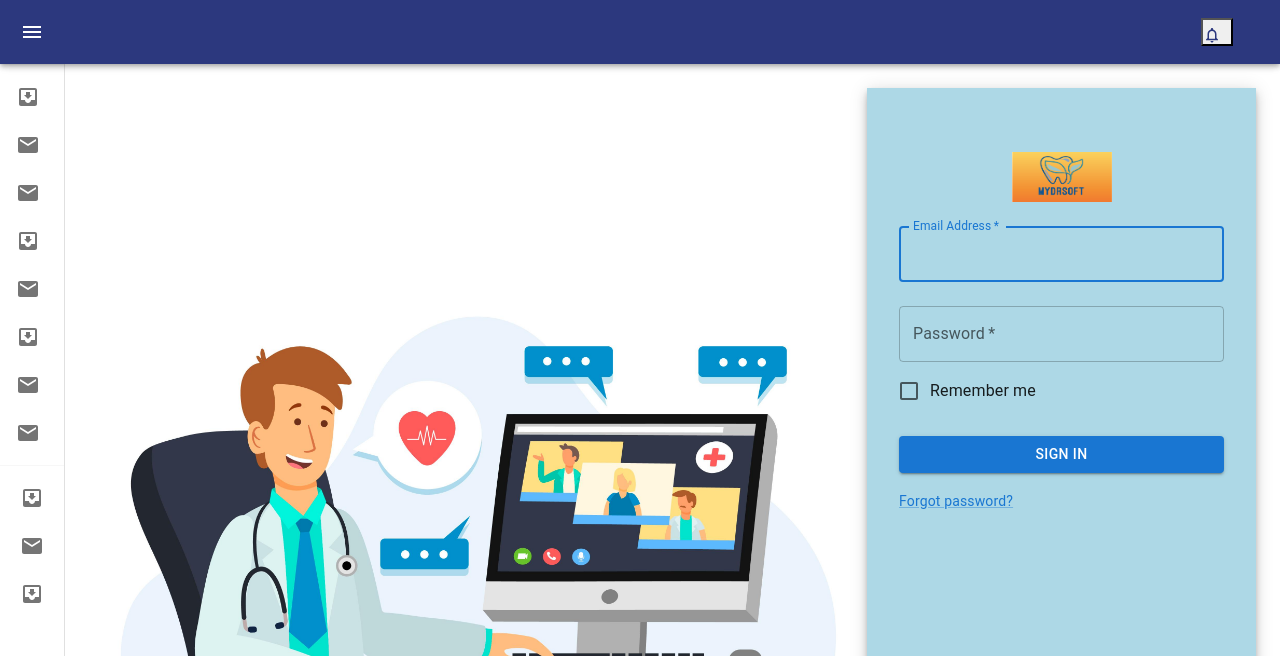
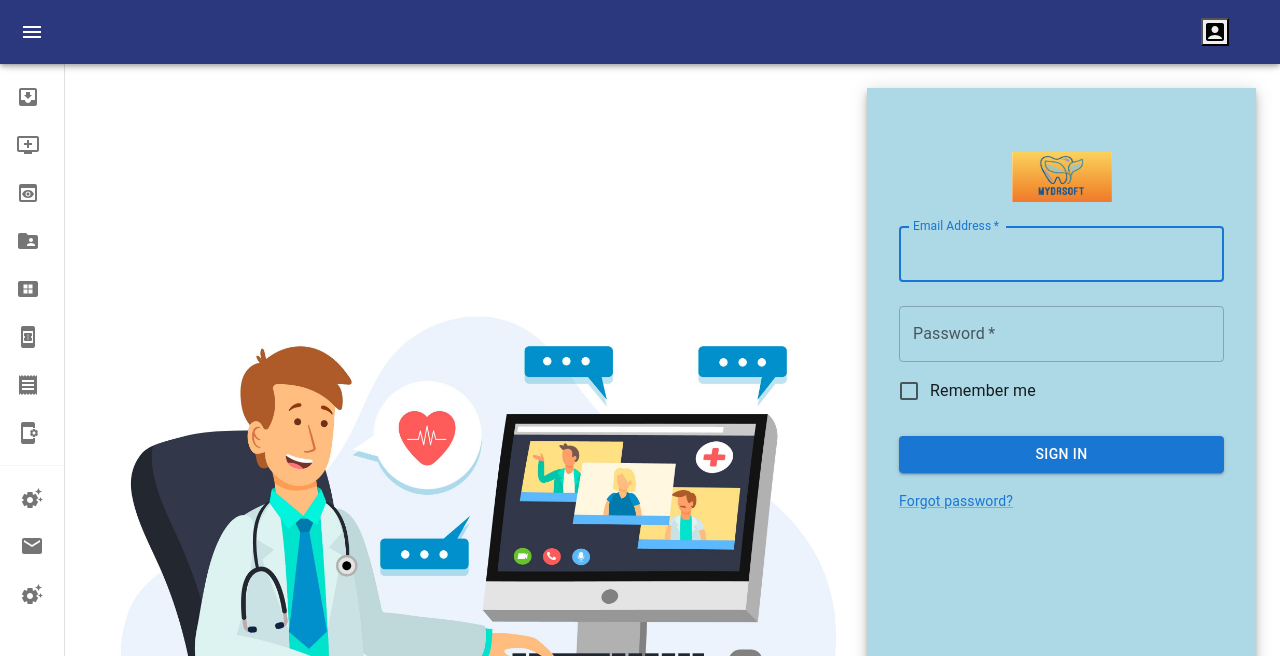
Before and after one commit to vipinkattungal/mydrsoft, a React (Create React App) app: page / in a window 1280 px wide. Shown: the top 656 px of the page. Built offline with nearby package versions, Linux system fonts and the light colour scheme.

Commit message:
icons updated
icons updated

```diff
--- a/src/component/layout.js
+++ b/src/component/layout.js
@@ -13,6 +13,7 @@ import MenuIcon from '@mui/icons-material/Menu';
 import { MdNotificationsNone, MdInfoOutline } from 'react-icons/md';
 import { BrowserRouter as Router, Routes, Route, Redirect, Link } from 'react-router-dom';
 import { alpha } from '@material-ui/core/styles';
+import AccountBoxIcon from '@mui/icons-material/AccountBox';
 import Rt from './rt';
 import ProfileDropdown from './Dashbord/logout'
 import {
@@ -36,18 +37,25 @@ import ListItemIcon from '@mui/material/ListItemIcon';
 import ListItemText from '@mui/material/ListItemText';
 import InboxIcon from '@mui/icons-material/MoveToInbox';
 import MailIcon from '@mui/icons-material/Mail';
+import AddToQueueIcon from '@mui/icons-material/AddToQueue';
+import FolderSharedIcon from '@mui/icons-material/FolderShared';
+import SettingsSuggestIcon from '@mui/icons-material/SettingsSuggest';
 import Addpt from './addPatient';
 import EnhancedTable from './viewPatient'
 import { useLocation } from 'react-router-dom';
-
+import PreviewIcon from '@mui/icons-material/Preview';
 import Form from './patientDetailsForm'
 import VerticalTimeline from './TimeLine'
+import ViewCompactAltIcon from '@mui/icons-material/ViewCompactAlt';
 import logo from '../image/logo1.png'
 import Chart from './dashbord';
 // import DashboardCard from '../component/dsbrd'
 import AddPatientForm from './addPtnew'
 import Dashboard from './Dashbord/index'
 import PatientDashboard from './Dashbord/patientDashbord'
+import BookOnlineIcon from '@mui/icons-material/BookOnline';
+import ReceiptIcon from '@mui/icons-material/Receipt';
+import AppSettingsAltIcon from '@mui/icons-material/AppSettingsAlt';
 const drawerWidth = 240;
 
 const openedMixin = (theme) => ({
@@ -190,7 +198,7 @@ export default function MiniDrawer() {
           <Box ml="90%">
             <Menu >
               <MenuButton p="0px" >
-                <Icon mt="6px" as={MdNotificationsNone} color="#2c387e" w="18px" h="18px" me="10px" />
+<AccountBoxIcon/>
               </MenuButton>
               <MenuList
                 boxShadow={shadow}
@@ -247,7 +255,7 @@ export default function MiniDrawer() {
             <Link to="/addpt" onClick={() => handleClick("addPt")}>
               <ListItem button key="addpt">
                 <ListItemIcon>
-                  <MailIcon />
+                  <AddToQueueIcon />
                 </ListItemIcon>
                 <ListItemText primary="Add patient" />
               </ListItem>
@@ -255,7 +263,7 @@ export default function MiniDrawer() {
             <Link to="/viewpt" onClick={() => handleClick("viewPt")}>
               <ListItem button key="viewpt">
                 <ListItemIcon>
-                  <MailIcon />
+                  <PreviewIcon />
                 </ListItemIcon>
                 <ListItemText primary="View Patient" />
               </ListItem>
@@ -263,7 +271,7 @@ export default function MiniDrawer() {
             <Link to="/patientDetails" onClick={handleClick}>
               <ListItem button key="patientDetails">
                 <ListItemIcon>
-                  <InboxIcon />
+                  <FolderSharedIcon />
                 </ListItemIcon>
                 <ListItemText primary="Patient Details" />
               </ListItem>
@@ -271,7 +279,7 @@ export default function MiniDrawer() {
             <Link to="/patientDashbord" onClick={handleClick}>
               <ListItem button key="patientDashbord">
                 <ListItemIcon>
-                  <MailIcon />
+                  <ViewCompactAltIcon />
                 </ListItemIcon>
                 <ListItemText primary="patientDashbord" />
               </ListItem>
@@ -279,7 +287,7 @@ export default function MiniDrawer() {
             <Link to="/appointment" onClick={handleClick}>
               <ListItem button key="appointment">
                 <ListItemIcon>
-                  <InboxIcon />
+                  <BookOnlineIcon />
                 </ListItemIcon>
                 <ListItemText primary="appointment" />
               </ListItem>
@@ -287,7 +295,7 @@ export default function MiniDrawer() {
             <Link to="/invoice" onClick={handleClick}>
               <ListItem button key="invoice">
                 <ListItemIcon>
-                  <MailIcon />
+                  <ReceiptIcon />
                 </ListItemIcon>
                 <ListItemText primary="invoice" />
               </ListItem>
@@ -295,7 +303,7 @@ export default function MiniDrawer() {
             <Link to="/websitesetup" onClick={handleClick}>
               <ListItem button key="websitesetup">
                 <ListItemIcon>
-                  <MailIcon />
+                  <AppSettingsAltIcon />
                 </ListItemIcon>
                 <ListItemText primary="website Setup" />
               </ListItem>
@@ -321,7 +329,7 @@ export default function MiniDrawer() {
                     justifyContent: 'center',
                   }}
                 >
-                  {index % 2 === 0 ? <InboxIcon /> : <MailIcon />}
+                  {index % 2 === 0 ? <SettingsSuggestIcon /> : <MailIcon />}
                 </ListItemIcon>
                 <ListItemText primary={text} sx={{ opacity: open ? 1 : 0 }} />
               </ListItemButton>
```
